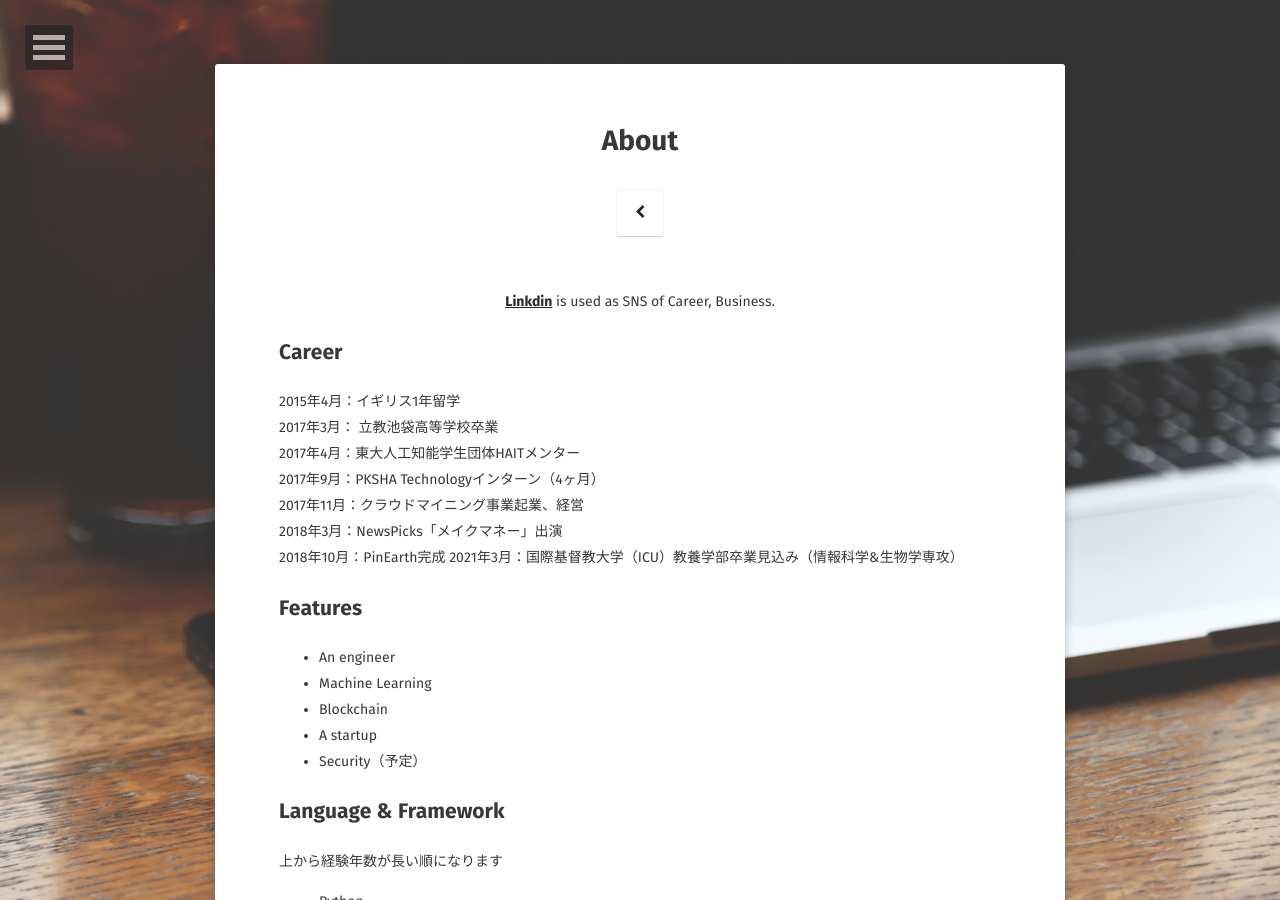
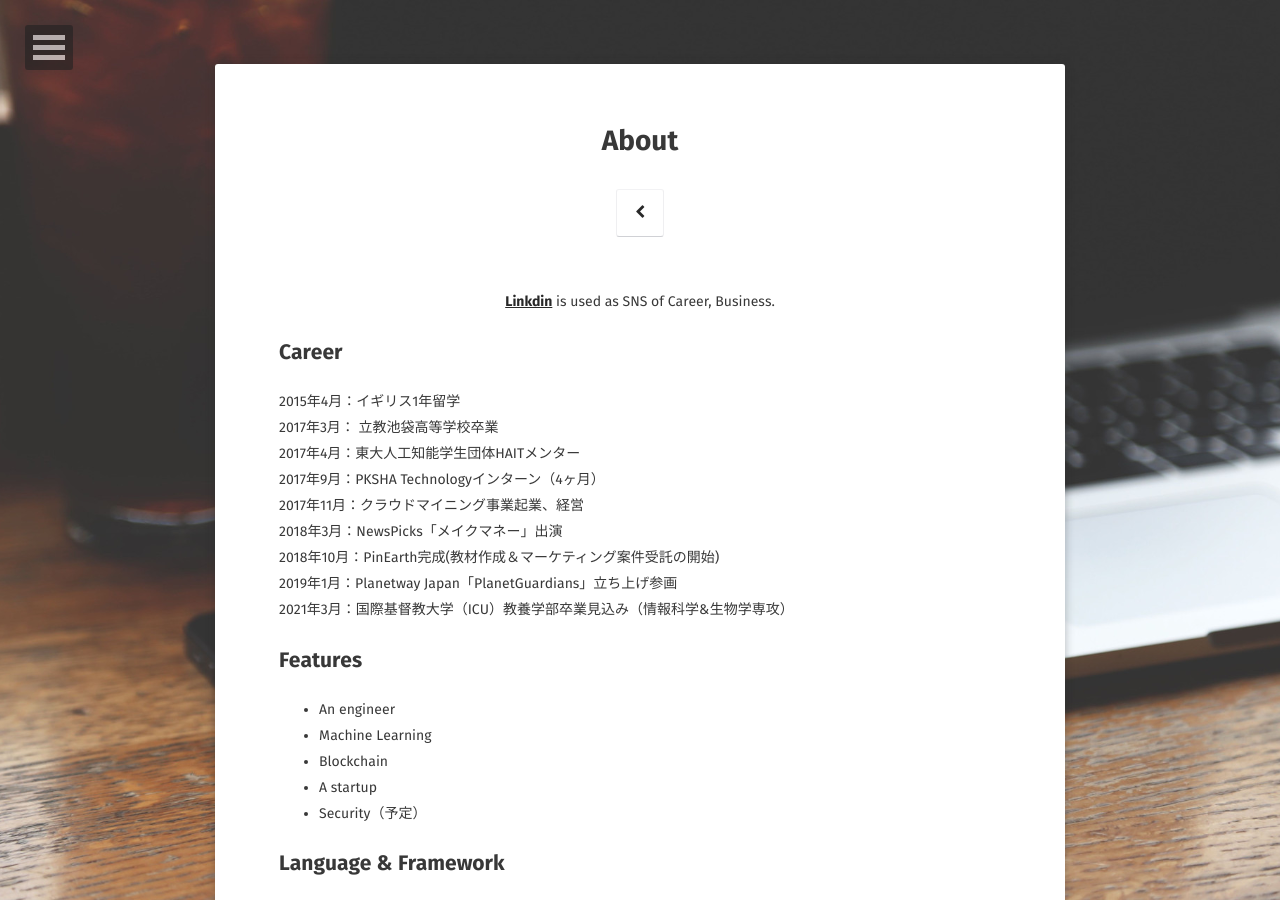
Before and after one commit to seven0525/seven0525.github.io, a Jekyll site: the page built from about/index.md, in a window 1280 px wide and 900 px high. Built offline with Jekyll 4.4.1, drawn with Linux system fonts in a browser that asks for light colours; some web fonts are replaced.

Commit message:
Update index.md

```diff
--- a/about/index.md
+++ b/about/index.md
@@ -19,7 +19,8 @@ comments: false
 2017年9月：PKSHA Technologyインターン（4ヶ月）
 2017年11月：クラウドマイニング事業起業、経営
 2018年3月：NewsPicks「メイクマネー」出演
-2018年10月：PinEarth完成
+2018年10月：PinEarth完成(教材作成＆マーケティング案件受託の開始)
+2019年1月：Planetway Japan「PlanetGuardians」立ち上げ参画
 2021年3月：国際基督教大学（ICU）教養学部卒業見込み（情報科学&生物学専攻）
 
 
```
